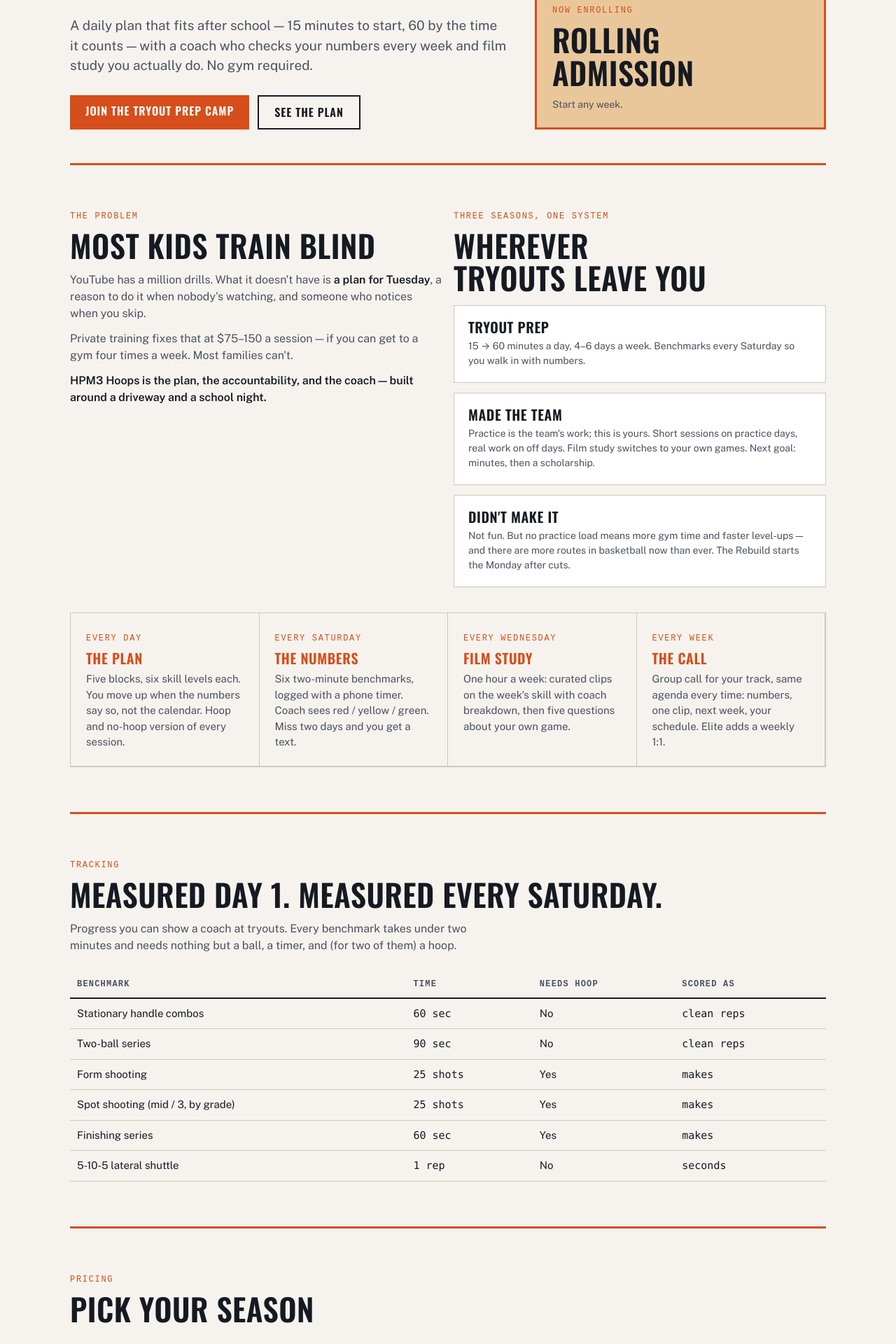
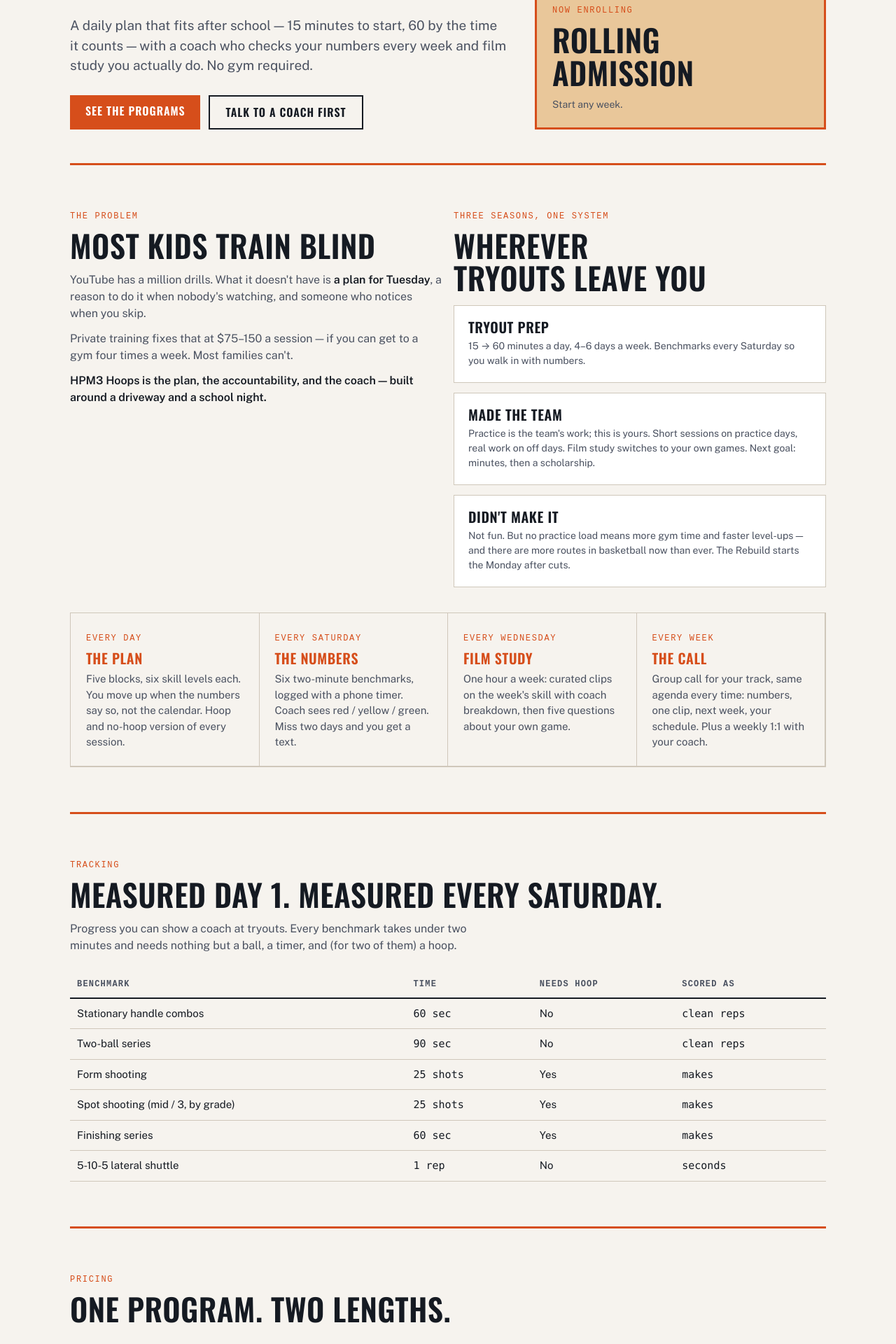
Before and after one commit to hpm3hoops-droid/hpm3-hoops, a Next.js app: page / in a window 1280 px wide. Shown: the part 440-2360 px from the top of the page at 70% size. Built offline with nearby package versions, Linux system fonts and the light colour scheme; no server answers; a web font is replaced by a local one.

Commit message:
Landing: 6-month and 12-month program cards, footer, talk to a coach

```diff
--- a/src/app/page.tsx
+++ b/src/app/page.tsx
@@ -1,5 +1,5 @@
 import Link from "next/link";
-import { TIERS } from "@/lib/config";
+import { TIERS, PROGRAMS, COACH_CALL_URL, contactEmail } from "@/lib/config";
 import { currentUser } from "@/lib/auth";
 
 export default async function Home() {
@@ -19,8 +19,8 @@
             <h1 style={{ marginTop: 14 }}>Make the team.<br />Then keep<br />the spot.</h1>
             <p className="lede">A daily plan that fits after school — 15 minutes to start, 60 by the time it counts — with a coach who checks your numbers every week and film study you actually do. No gym required.</p>
             <div className="cta">
-              <a className="btn" href="#pricing">Join the Tryout Prep Camp</a>
-              <a className="btn ghost" href="#program">See the plan</a>
+              <a className="btn" href="#pricing">See the programs</a>
+              <a className="btn ghost" href={COACH_CALL_URL} target="_blank" rel="noreferrer">Talk to a coach first</a>
             </div>
           </div>
           <aside className="key" aria-label="Enrollment">
@@ -55,7 +55,7 @@
           <div><span className="eyebrow">Every day</span><h3 style={{ marginTop: 8 }}>The plan</h3><p>Five blocks, six skill levels each. You move up when the numbers say so, not the calendar. Hoop and no-hoop version of every session.</p></div>
           <div><span className="eyebrow">Every Saturday</span><h3 style={{ marginTop: 8 }}>The numbers</h3><p>Six two-minute benchmarks, logged with a phone timer. Coach sees red / yellow / green. Miss two days and you get a text.</p></div>
           <div><span className="eyebrow">Every Wednesday</span><h3 style={{ marginTop: 8 }}>Film study</h3><p>One hour a week: curated clips on the week&apos;s skill with coach breakdown, then five questions about your own game.</p></div>
-          <div><span className="eyebrow">Every week</span><h3 style={{ marginTop: 8 }}>The call</h3><p>Group call for your track, same agenda every time: numbers, one clip, next week, your schedule. Elite adds a weekly 1:1.</p></div>
+          <div><span className="eyebrow">Every week</span><h3 style={{ marginTop: 8 }}>The call</h3><p>Group call for your track, same agenda every time: numbers, one clip, next week, your schedule. Plus a weekly 1:1 with your coach.</p></div>
         </div>
       </section>
 
@@ -80,22 +80,22 @@
 
       <section className="band" id="pricing">
         <p className="eyebrow">Pricing</p>
-        <h2 style={{ marginTop: 10 }}>Pick your season</h2>
+        <h2 style={{ marginTop: 10 }}>One program. Two lengths.</h2>
         <div className="tiers">
-          {(["COHORT", "CORE", "ELITE"] as const).map((k) => {
+          {PROGRAMS.map((k) => {
             const t = TIERS[k];
             return (
-              <div className={`tier ${k === "COHORT" ? "hot" : ""}`} key={k}>
+              <div className={`tier ${k === "ELITE" ? "hot" : ""}`} key={k}>
                 <div><p className="eyebrow">{t.blurb}</p><h3 style={{ marginTop: 8 }}>{t.name}</h3></div>
                 <div className="price">{t.price} <small>{t.cadence}</small></div>
                 <ul>{t.bullets.map((b) => <li key={b}>{b}</li>)}</ul>
                 <p className="small muted">{t.who}</p>
-                <Link className={`btn ${k === "COHORT" ? "" : "ghost"}`} href={`/join/${k.toLowerCase()}`}>{k === "COHORT" ? "Claim a spot" : k === "CORE" ? "Join Core" : "Apply for Elite"}</Link>
+                <Link className={`btn ${k === "ELITE" ? "" : "ghost"}`} href={`/join/${k === "CORE" ? "6-month" : "12-month"}`}>{k === "CORE" ? "Start the 6-month program" : "Start the 12-month program"}</Link>
               </div>
             );
           })}
         </div>
-        <p className="small muted" style={{ marginTop: 18 }}>Compare: one private session with an NBA-level trainer runs $200–500. A month of Core is two sessions&apos; worth — and it&apos;s every day.</p>
+        <p className="small muted" style={{ marginTop: 18 }}>Now enrolling — rolling admission. Start any week. Not sure which length fits? <a href={COACH_CALL_URL} target="_blank" rel="noreferrer">Talk to a coach first</a>.</p>
       </section>
 
       <section className="band" id="mmm">
@@ -116,7 +116,7 @@
           <div className="stat"><div className="bignum">5+</div><span>college players developed</span></div>
           <div className="stat"><div className="bignum">NBA</div><span>professional clients</span></div>
         </div>
-        <p className="small muted" style={{ marginTop: 22, maxWidth: "40em", padding: 16, border: "1px dashed var(--line)" }}>First-camp results (Day 1 vs. Day 49 benchmarks, and who made their team) will be posted here after Oct 26, 2026. Nothing on this page is a testimonial until it&apos;s real.</p>
+        <p className="small muted" style={{ marginTop: 22, maxWidth: "40em", padding: 16, border: "1px dashed var(--line)" }}>First athlete results (Day 1 benchmarks vs. later ones, and who made their team) will be posted here as they come in. Nothing on this page is a testimonial until it&apos;s real.</p>
       </section>
 
       <section className="band" id="faq">
@@ -126,8 +126,8 @@
           <details><summary>What equipment does my kid need?</summary><p>A ball, a phone with a timer, and one resistance band. A hoop helps but every session has a no-hoop version. Two-ball drills need a second ball.</p></details>
           <details><summary>How much of my time does this take?</summary><p>Almost none. You get a weekly progress email, and you&apos;re invited to the first and last call of each block.</p></details>
           <details><summary>Can they do this during the season?</summary><p>Yes — tell us practice days and the in-season track schedules short sessions around them. Film study switches to their own games.</p></details>
-          <details><summary>What if they don&apos;t make the team?</summary><p>They roll into the Rebuild track on Core, with longer sessions since there&apos;s no practice load. Most cuts come down to one or two visible gaps; the benchmarks tell us which.</p></details>
-          <details><summary>Is there a refund?</summary><p>Camp spots are non-refundable once camp starts. Monthly plans cancel any time before the next billing date.</p></details>
+          <details><summary>What if they don&apos;t make the team?</summary><p>They roll into the Rebuild track inside the same program, with longer sessions since there&apos;s no practice load. Most cuts come down to one or two visible gaps; the benchmarks tell us which.</p></details>
+          <details><summary>Can we talk to someone before we pay?</summary><p>Yes. <a href={COACH_CALL_URL} target="_blank" rel="noreferrer">Book a call with a coach</a> and ask anything, including how payment and refunds work, before you enroll.</p></details>
         </div>
       </section>
 
@@ -140,14 +140,19 @@
             <p className="eyebrow">Now enrolling — rolling admission</p>
             <h2 style={{ marginTop: 10 }}>Walk in a different player.</h2>
             <p>Tryouts happen either way. The only question is whether your kid walks in with real numbers behind them — or as the same player as last year.</p>
-            <a className="btn" href="#pricing" style={{ marginTop: 24 }}>Join the Tryout Prep Camp</a>
+            <a className="btn" href="#pricing" style={{ marginTop: 24 }}>See the programs</a>
           </div>
         </div>
       </section>
 
       <footer className="site">
         <span>© 2026 HPM3 Hoops · Helping Players Master, Maximize, Multiply · an HPM3 LLC program</span>
-        <span><Link href="/login">Athlete sign-in</Link></span>
+        <span>
+          <a href={COACH_CALL_URL} target="_blank" rel="noreferrer">Talk to a coach first</a>
+          {" · "}<Link href="/privacy">Privacy</Link>
+          {contactEmail() ? <>{" · "}<a href={`mailto:${contactEmail()}`}>{contactEmail()}</a></> : null}
+          {" · "}<Link href="/login">Athlete sign-in</Link>
+        </span>
       </footer>
     </div>
   );
```
